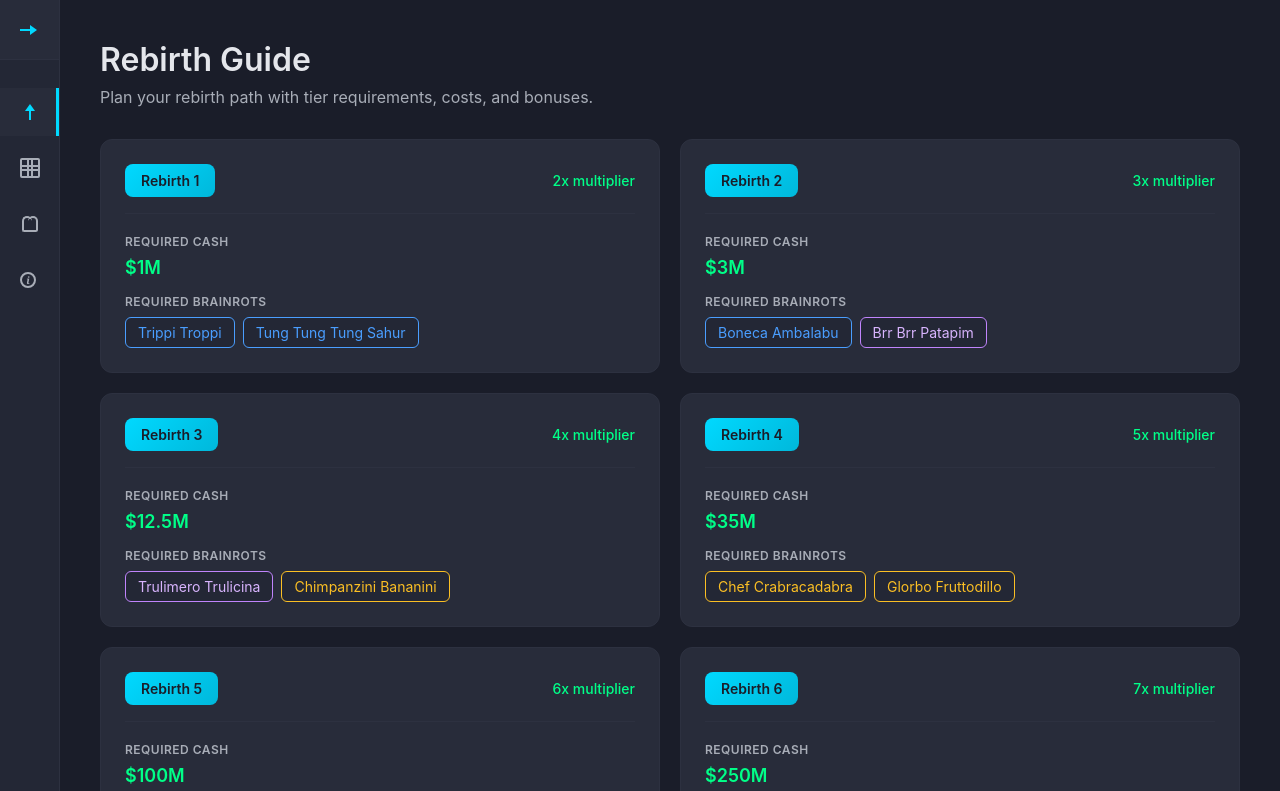
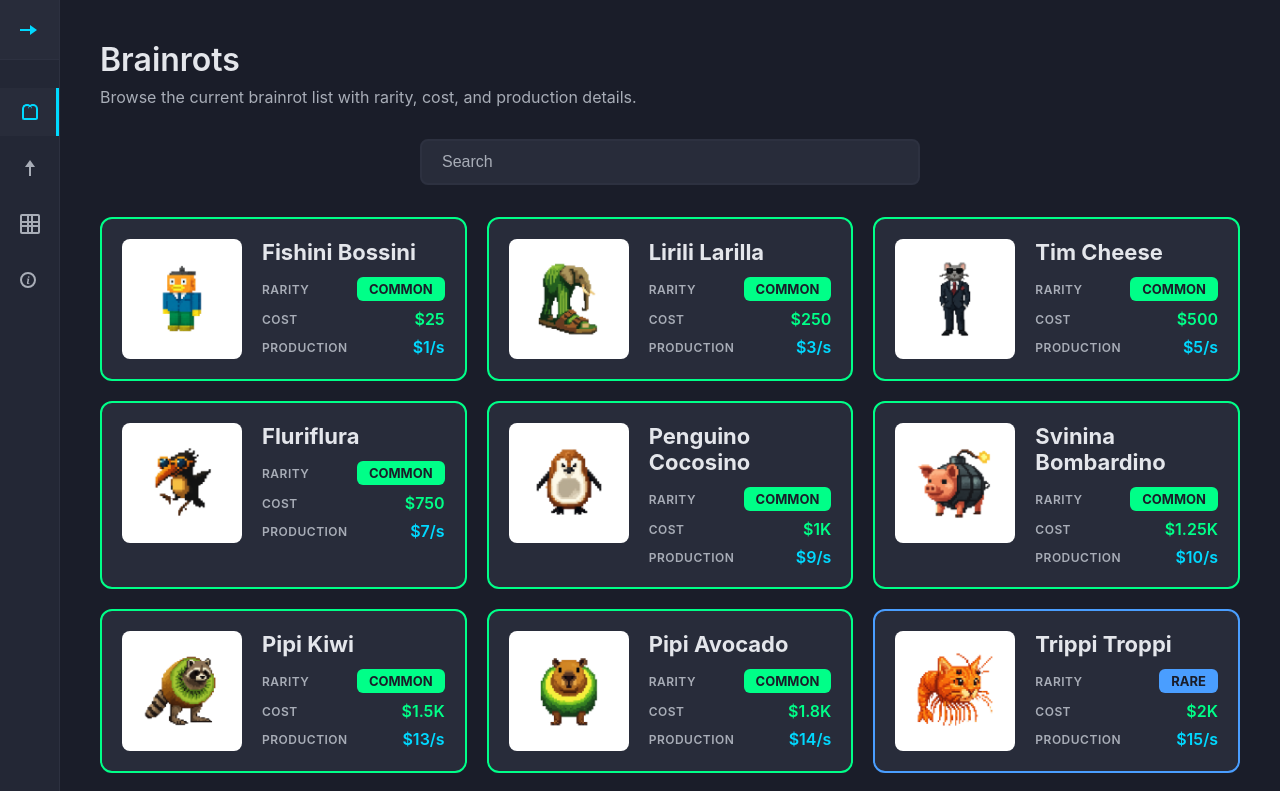
Before and after one commit to bryce-schultz/brainrot-info, a Vue app: page / in a window 1280 px wide. Shown: the top 791 px of the page. Built offline with nearby package versions, Linux system fonts and the light colour scheme.

Commit message:
reordered the tabs

```diff
--- a/src/App.vue
+++ b/src/App.vue
@@ -9,8 +9,27 @@
         <p class="page-subtitle">{{ pageSubtitle }}</p>
       </div>
 
+      <!-- Brainrots Page -->
+      <div v-if="currentPage === 'brainrots'">
+        <div class="search-container">
+          <input
+            type="text"
+            v-model="searchTerm"
+            placeholder="Search"
+            class="search-input"
+          />
+        </div>
+        <div class="brainrots-grid">
+          <BrainrotCard
+            v-for="brainrot in filteredBrainrots"
+            :key="brainrot.name"
+            :brainrot="brainrot"
+          />
+        </div>
+      </div>
+
       <!-- Rebirth Guide Page -->
-      <div v-if="currentPage === 'rebirth'" class="rebirth-grid">
+      <div v-else-if="currentPage === 'rebirth'" class="rebirth-grid">
         <RebirthCard
           v-for="tier in rebirthData"
           :key="tier.tier"
@@ -27,25 +46,6 @@
           :types="typesData"
           :traits="traitsData"
         />
-      </div>
-
-      <!-- Brainrots Page -->
-      <div v-else-if="currentPage === 'brainrots'">
-        <div class="search-container">
-          <input
-            type="text"
-            v-model="searchTerm"
-            placeholder="Search"
-            class="search-input"
-          />
-        </div>
-        <div class="brainrots-grid">
-          <BrainrotCard
-            v-for="brainrot in filteredBrainrots"
-            :key="brainrot.name"
-            :brainrot="brainrot"
-          />
-        </div>
       </div>
 
       <!-- About Page -->
@@ -81,7 +81,7 @@ import RebirthCard from './components/RebirthCard.vue';
 import BrainrotCard from './components/BrainrotCard.vue';
 import Calculator from './components/Calculator.vue';
 
-const currentPage = ref('rebirth');
+const currentPage = ref('brainrots');
 const rebirthData = ref([]);
 const brainrotsData = ref([]);
 const typesData = ref([]);
@@ -99,7 +99,7 @@ const parseHash = () => {
   const rawPage = qIndex === -1 ? hash : hash.slice(0, qIndex);
   const rawQuery = qIndex === -1 ? '' : hash.slice(qIndex + 3);
 
-  const page = VALID_PAGES.has(rawPage) ? rawPage : 'rebirth';
+  const page = VALID_PAGES.has(rawPage) ? rawPage : 'brainrots';
 
   let search = '';
   if (rawQuery) {
--- a/src/components/Sidebar.vue
+++ b/src/components/Sidebar.vue
@@ -43,9 +43,9 @@ defineEmits(['navigate']);
 const isExpanded = ref(false);
 
 const navItems = [
+  { id: 'brainrots', href: '#brainrots', text: 'Brainrots', iconClass: 'icon-brainrot' },
   { id: 'rebirth', href: '#rebirth', text: 'Rebirth Guide', iconClass: 'icon-upgrade' },
   { id: 'calculator', href: '#calculator', text: 'Calculator', iconClass: 'icon-calculator' },
-  { id: 'brainrots', href: '#brainrots', text: 'Brainrots', iconClass: 'icon-brainrot' },
   { id: 'about', href: '#about', text: 'About', iconClass: 'icon-info' }
 ];
 </script>
```
